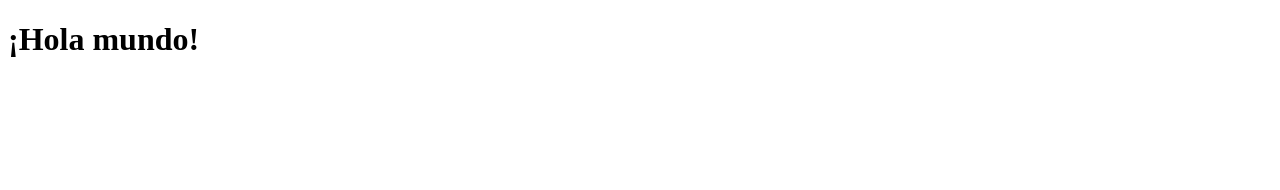
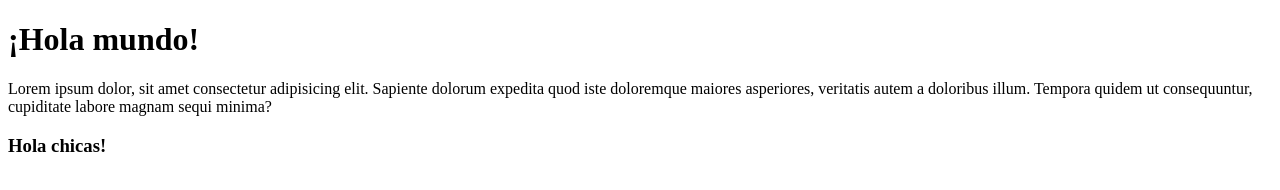
Before and after one commit to cinthiapiera/one, a plain HTML site: page index.html in a window 1280 px wide. Drawn offline with Linux system fonts and the light colour scheme.

Commit message:
adjunte un parrafo

```diff
--- a/index.html
+++ b/index.html
@@ -7,5 +7,10 @@
 </head>
 <body>
     <h1>¡Hola mundo!</h1>
+
+
+
+    <p>Lorem ipsum dolor, sit amet consectetur adipisicing elit. Sapiente dolorum expedita quod iste doloremque maiores asperiores, veritatis autem a doloribus illum. Tempora quidem ut consequuntur, cupiditate labore magnam sequi minima?</p>
+    <h3>Hola chicas!</h3>
 </body>
 </html>
```
